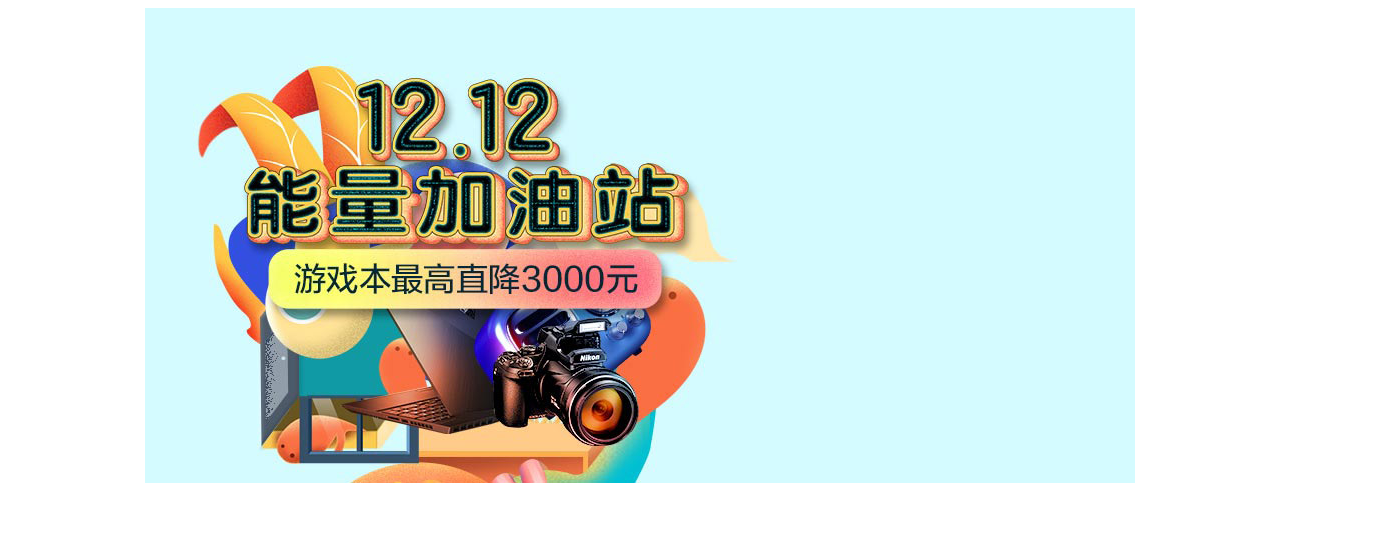
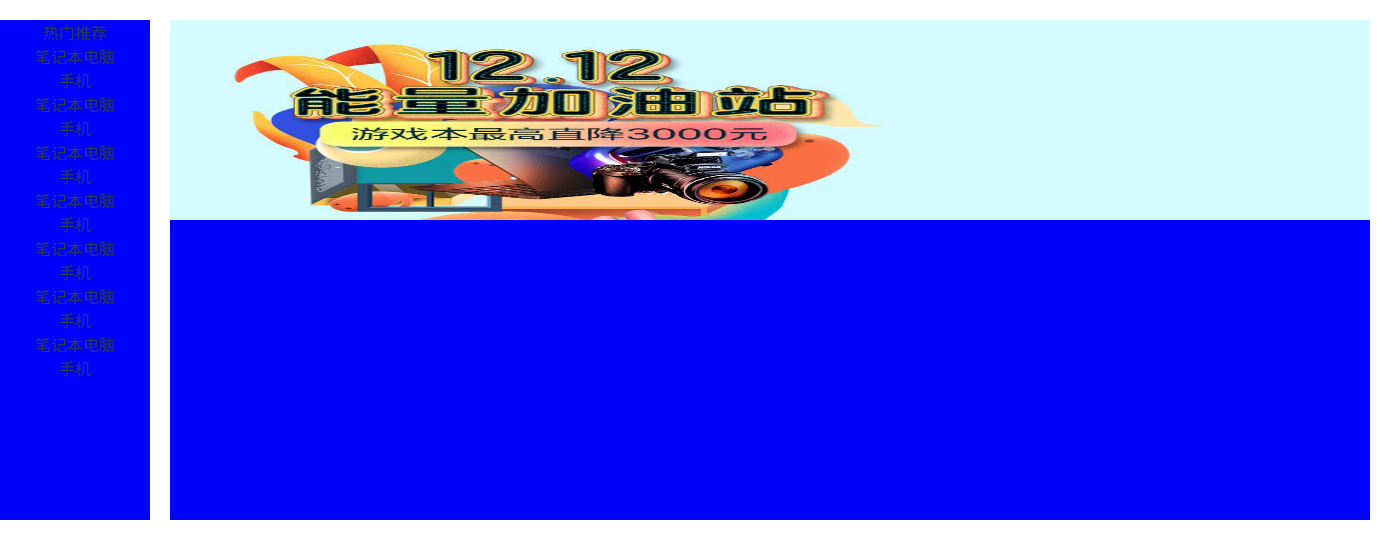
Before and after one commit to tfjy1997/vuecli3Test, a Vue app: page / in a window 1280 px wide. Shown: the top 558 px of the page, 1400 px wide, since content can reach past the window. Built offline with nearby package versions, Linux system fonts and the light colour scheme.

Commit message:
导航栏数据显示

```diff
--- /dev/null
+++ b/src/components/LeftNav.vue
@@ -0,0 +1,34 @@
+<template>
+  <div class="left-nav">
+    <div class="title">热门推荐</div>
+    <ul>
+      <li v-for="(item, index) in menu" :key="index">{{ item }}</li>
+    </ul>
+  </div>
+</template>
+
+<script>
+export default {
+  name: 'LeftNav',
+  data() {
+    return {
+      menu: [
+        '笔记本电脑',
+        '手机',
+        '笔记本电脑',
+        '手机',
+        '笔记本电脑',
+        '手机',
+        '笔记本电脑',
+        '手机',
+        '笔记本电脑',
+        '手机',
+        '笔记本电脑',
+        '手机',
+        '笔记本电脑',
+        '手机'
+      ]
+    }
+  },
+}
+</script>
--- a/src/views/First.vue
+++ b/src/views/First.vue
@@ -1,6 +1,8 @@
 <template>
   <div class="main">
-    <div class="left"></div>
+    <div class="left">
+      <left-nav></left-nav>
+    </div>
     <div class="right">
       <div class="top">
         <img src="img/title.jpg" alt="">
@@ -9,3 +11,47 @@
     </div>
   </div>
 </template>
+
+<script>
+import LeftNav from '../components/LeftNav'
+export default {
+  name: 'Main',
+  components: {
+    LeftNav
+  }
+}
+</script>
+
+<style type="text/css">
+  * {
+    padding: 0;
+    margin: 0;
+  }
+
+  .main {
+    width:1400px;
+    margin: 20px auto;
+  }
+
+  .left {
+    width: 150px;
+    float: left;
+    margin-right: 10px;
+  }
+
+  .right {
+    width: 1200px;
+    float: left;
+    margin-left: 10px;
+  }
+
+  .main .right .top img {
+    height: 200px;
+    width: 1200px;
+  }
+
+  .left,.right {
+    background: blue;
+    height: 500px;
+  }
+</style>
```
